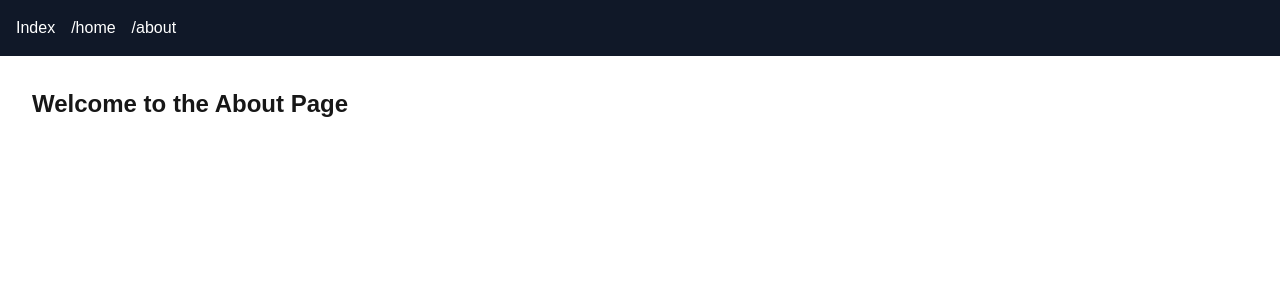
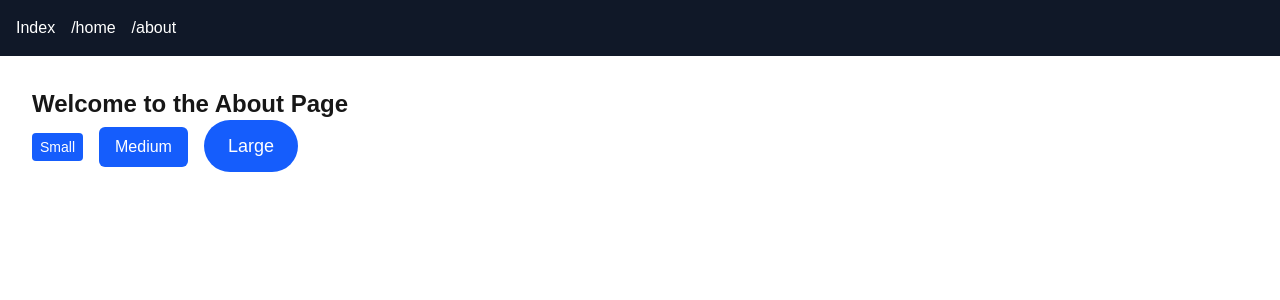
Before and after one commit to Nate-Workspace/alx-project-0x02-setup, a Next.js app in the folder alx-project-0x02/: page /about in a window 1280 px wide. Shown: the top 300 px of the page. Built offline with nearby package versions, Linux system fonts and the light colour scheme.

Commit message:
Button component - Task 5

```diff
--- /dev/null
+++ b/alx-project-0x02/components/common/Button.tsx
@@ -0,0 +1,22 @@
+// components/common/Button.tsx
+import React from 'react';
+import { ButtonProps } from '../../interfaces';
+
+const sizeClasses = {
+  small: 'px-2 py-1 text-sm',
+  medium: 'px-4 py-2 text-base',
+  large: 'px-6 py-3 text-lg',
+};
+
+const Button: React.FC<ButtonProps> = ({ label, size = 'medium', shape = 'rounded-md', onClick }) => {
+  return (
+    <button
+      onClick={onClick}
+      className={`bg-blue-600 text-white ${sizeClasses[size]} ${shape} hover:bg-blue-700 transition`}
+    >
+      {label}
+    </button>
+  );
+};
+
+export default Button;
--- a/alx-project-0x02/interfaces/index.ts
+++ b/alx-project-0x02/interfaces/index.ts
@@ -2,3 +2,10 @@
   title: string;
   content: string;
 }
+
+export interface ButtonProps {
+  label: string;
+  size?: 'small' | 'medium' | 'large';
+  shape?: 'rounded-sm' | 'rounded-md' | 'rounded-full';
+  onClick?: () => void;
+}
--- a/alx-project-0x02/pages/about.tsx
+++ b/alx-project-0x02/pages/about.tsx
@@ -1,3 +1,4 @@
+import Button from '@/components/common/Button';
 import Header from '@/components/layout/Header';
 import React from 'react';
 
@@ -7,6 +8,11 @@
     <Header/>
     <div className="p-8">
       <h1 className="text-2xl font-bold">Welcome to the About Page</h1>
+      <div className="space-x-4">
+        <Button label="Small" size="small" shape="rounded-sm" />
+        <Button label="Medium" size="medium" shape="rounded-md" />
+        <Button label="Large" size="large" shape="rounded-full" />
+      </div>
     </div>
     </div>
   );
```
